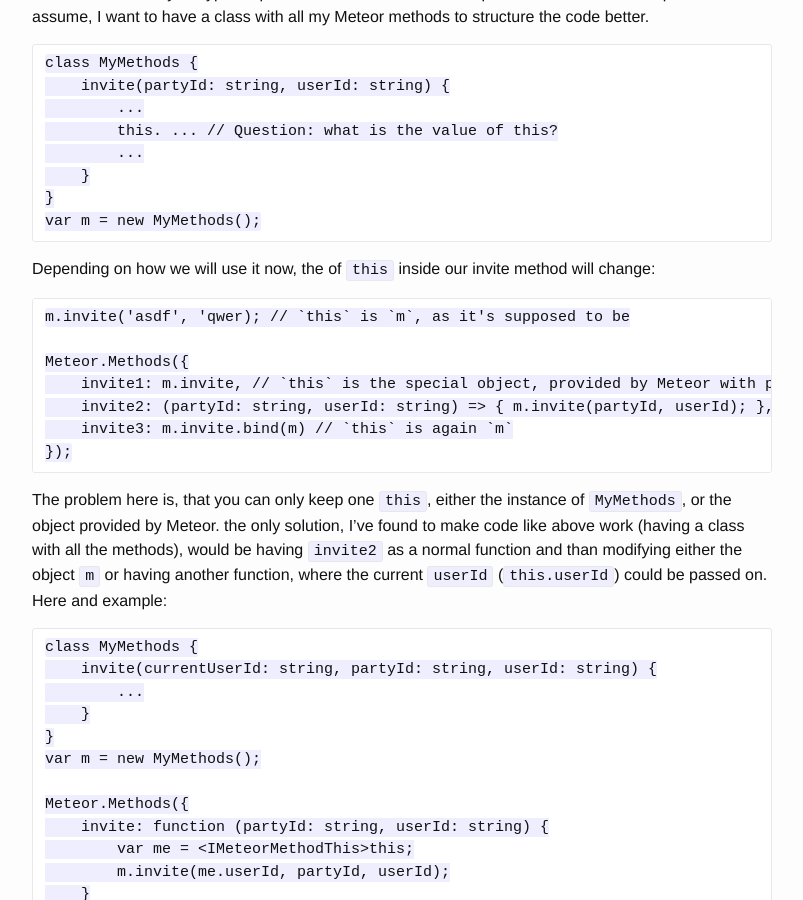
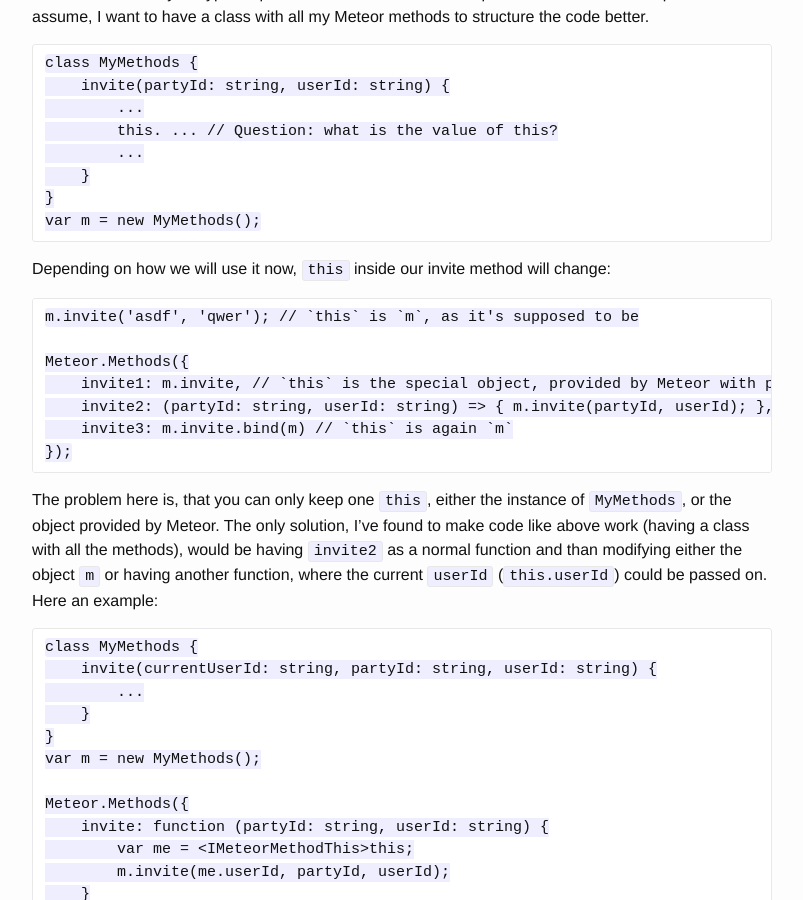
Before and after one commit to pgrm/pgrm.github.io, a Jekyll site: the page built from _posts/2015/2015-05-15-explaining-how-this-changes-in-javascript-and-typescript.markdown, in a window 1280 px wide and 900 px high, scrolled down 2967 px. Shown: the whole window, without its empty margins (238-1041 px from the left). Built offline with Jekyll 4.4.1, drawn with Linux system fonts in a browser that asks for light colours; comment, search, counter and statistics services are not loaded.

Commit message:
more errors fixed

```diff
--- a/_posts/2015/2015-05-15-explaining-how-this-changes-in-javascript-and-typescript.markdown
+++ b/_posts/2015/2015-05-15-explaining-how-this-changes-in-javascript-and-typescript.markdown
@@ -117,9 +117,9 @@
     }
     var m = new MyMethods();
 
-Depending on how we will use it now, the of `this` inside our invite method will change:
+Depending on how we will use it now, `this` inside our invite method will change:
 
-    m.invite('asdf', 'qwer); // `this` is `m`, as it's supposed to be
+    m.invite('asdf', 'qwer'); // `this` is `m`, as it's supposed to be
 
     Meteor.Methods({
         invite1: m.invite, // `this` is the special object, provided by Meteor with properties like the userId (IMeteorMethodThis from above)
@@ -127,7 +127,7 @@
         invite3: m.invite.bind(m) // `this` is again `m`
     });
 
-The problem here is, that you can only keep one `this`, either the instance of `MyMethods`, or the object provided by Meteor. the only solution, I've found to make code like above work (having a class with all the methods), would be having `invite2` as a normal function and than modifying either the object `m` or having another function, where the current `userId` (`this.userId`) could be passed on. Here and example:
+The problem here is, that you can only keep one `this`, either the instance of `MyMethods`, or the object provided by Meteor. The only solution, I've found to make code like above work (having a class with all the methods), would be having `invite2` as a normal function and than modifying either the object `m` or having another function, where the current `userId` (`this.userId`) could be passed on. Here an example:
 
     class MyMethods {
         invite(currentUserId: string, partyId: string, userId: string) {
```
